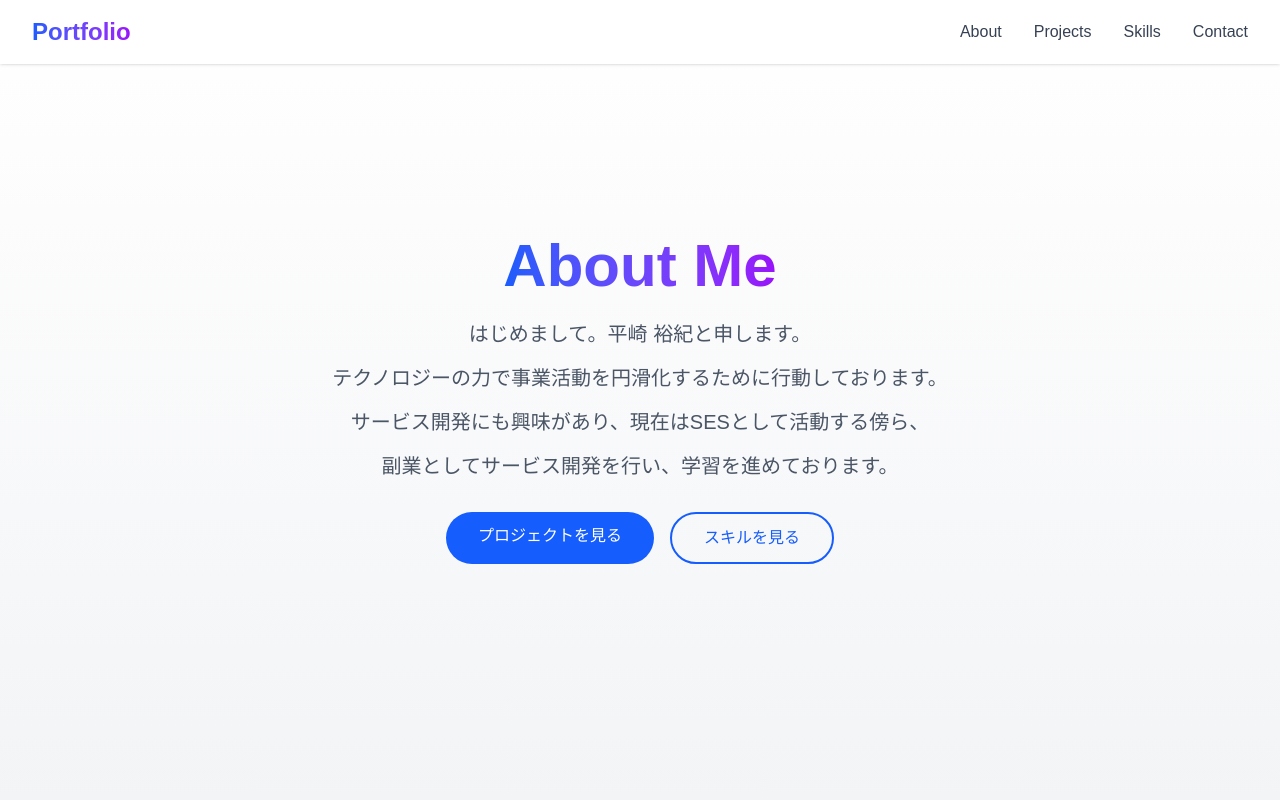
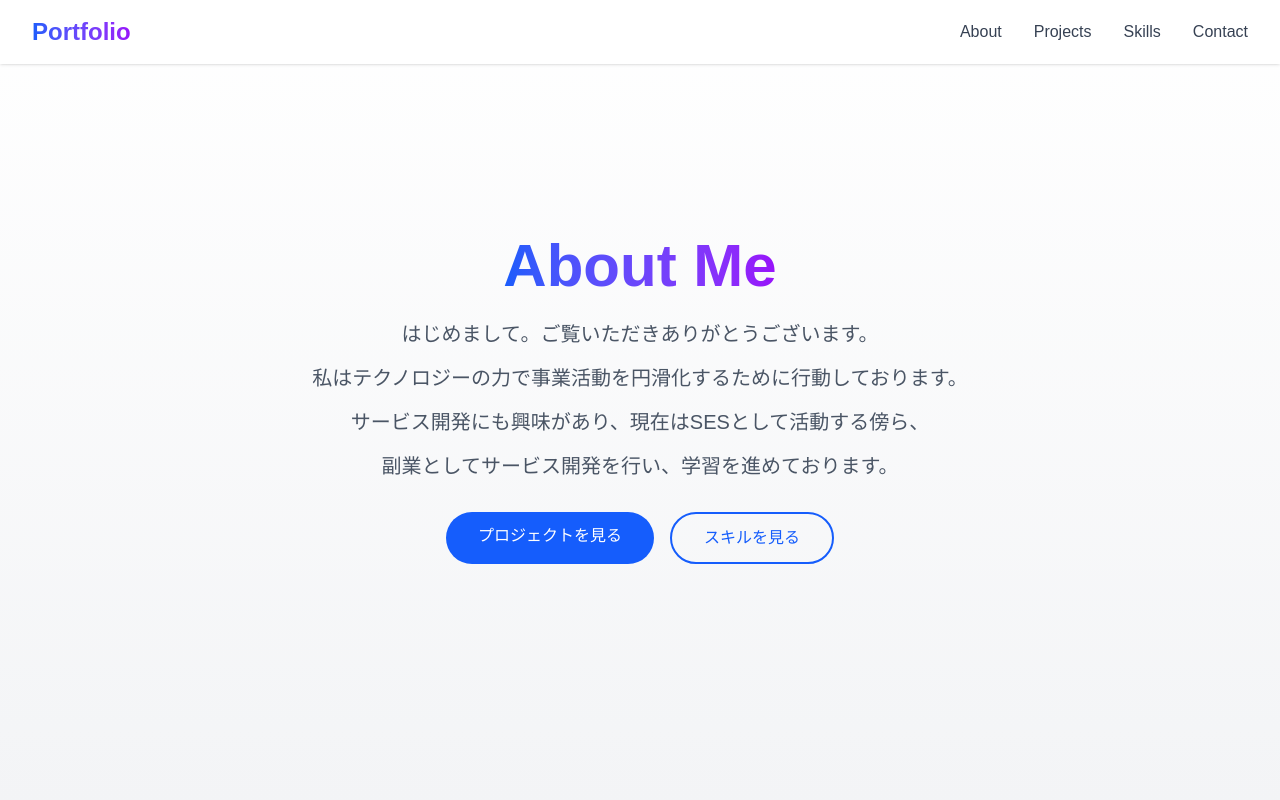
Before and after one commit to zakinori/next-js-practice, a Next.js app: page / in a window 1280 px wide. Shown: the top 800 px of the page. Built offline with nearby package versions, Linux system fonts and the light colour scheme.

Commit message:
feat: 近況の更新

```diff
--- a/app/components/Experience.tsx
+++ b/app/components/Experience.tsx
@@ -29,10 +29,16 @@ const workExperiences: WorkExperience[] = [
     description: '内製社内SEとしてシステム保守作業を中心に要件定義から保守まで全工程を経験。社員19名、BP7名の管理経験あり。'
   },
   {
-    period: '2025年4月 - 現在',
+    period: '2025年4月 - 2026年3月',
     company: '株式会社クリア',
     position: 'システムエンジニア',
-    description: 'SESとしてシステム開発を実施中。要件定義から納品までを実施予定。入社と同時に副業をスタート。'
+    description: 'SESとしてシステム開発を実施中。開発スキルの学び直しを目標に行動。入社と同時に副業をスタート。'
+  },
+  {
+    period: '2026年4月 - 現在',
+    company: 'ビジョンアレイ株式会社',
+    position: 'システムエンジニア',
+    description: '自社開発およびSESとしてシステム開発を実施中。引き続き副業にて開発スキルの最新化を実施中。'
   },
 ];
 
--- a/app/components/Hero.tsx
+++ b/app/components/Hero.tsx
@@ -28,8 +28,8 @@ export const Hero = () => {
             transition={{ duration: 0.8, delay: 0.4 }}
             className="text-xl text-gray-600 mb-8 max-w-2xl mx-auto"
           >
-            <p className="mb-4">はじめまして。平崎 裕紀と申します。</p>
-            <p className="mb-4">テクノロジーの力で事業活動を円滑化するために行動しております。</p>
+            <p className="mb-4">はじめまして。ご覧いただきありがとうございます。</p>
+            <p className="mb-4">私はテクノロジーの力で事業活動を円滑化するために行動しております。</p>
             <p className="mb-4">サービス開発にも興味があり、現在はSESとして活動する傍ら、</p>
             <p className="mb-4">副業としてサービス開発を行い、学習を進めております。</p>
           </motion.div>
```
